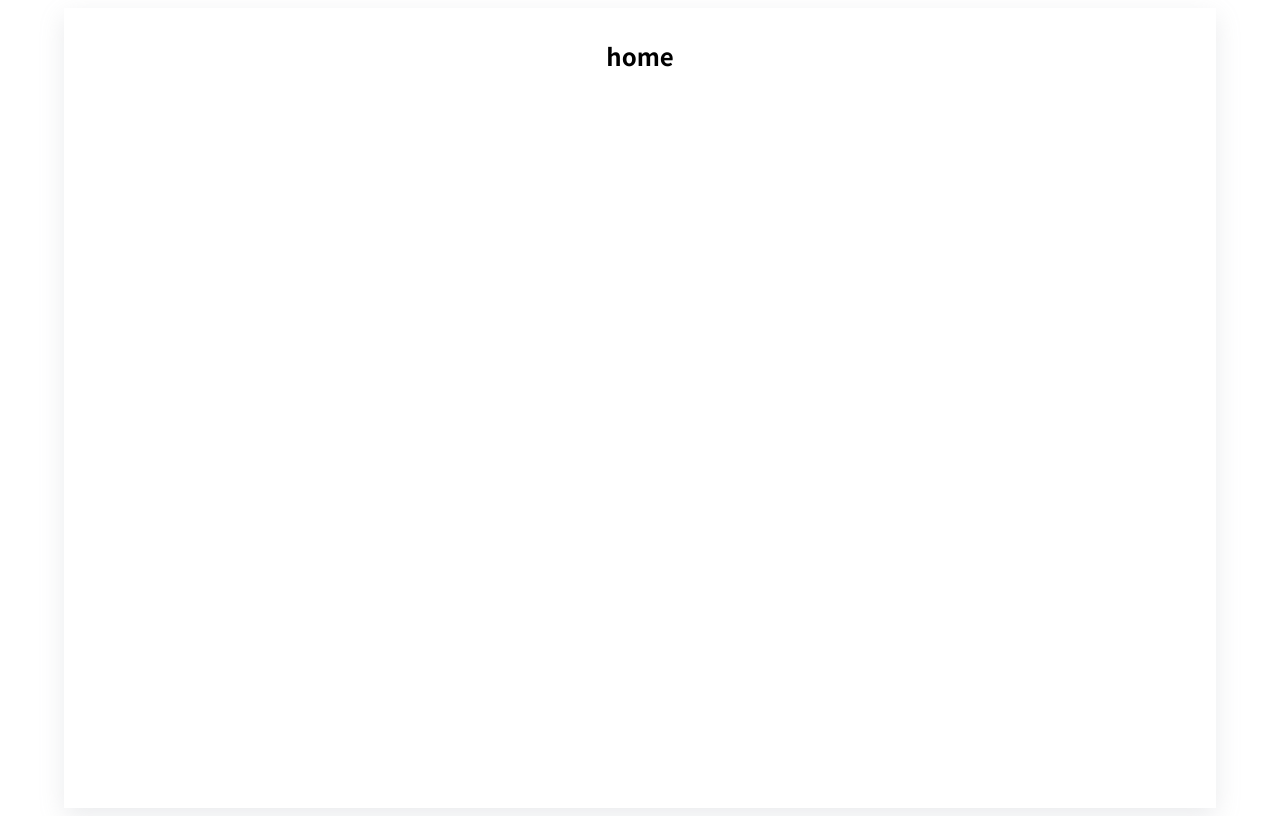
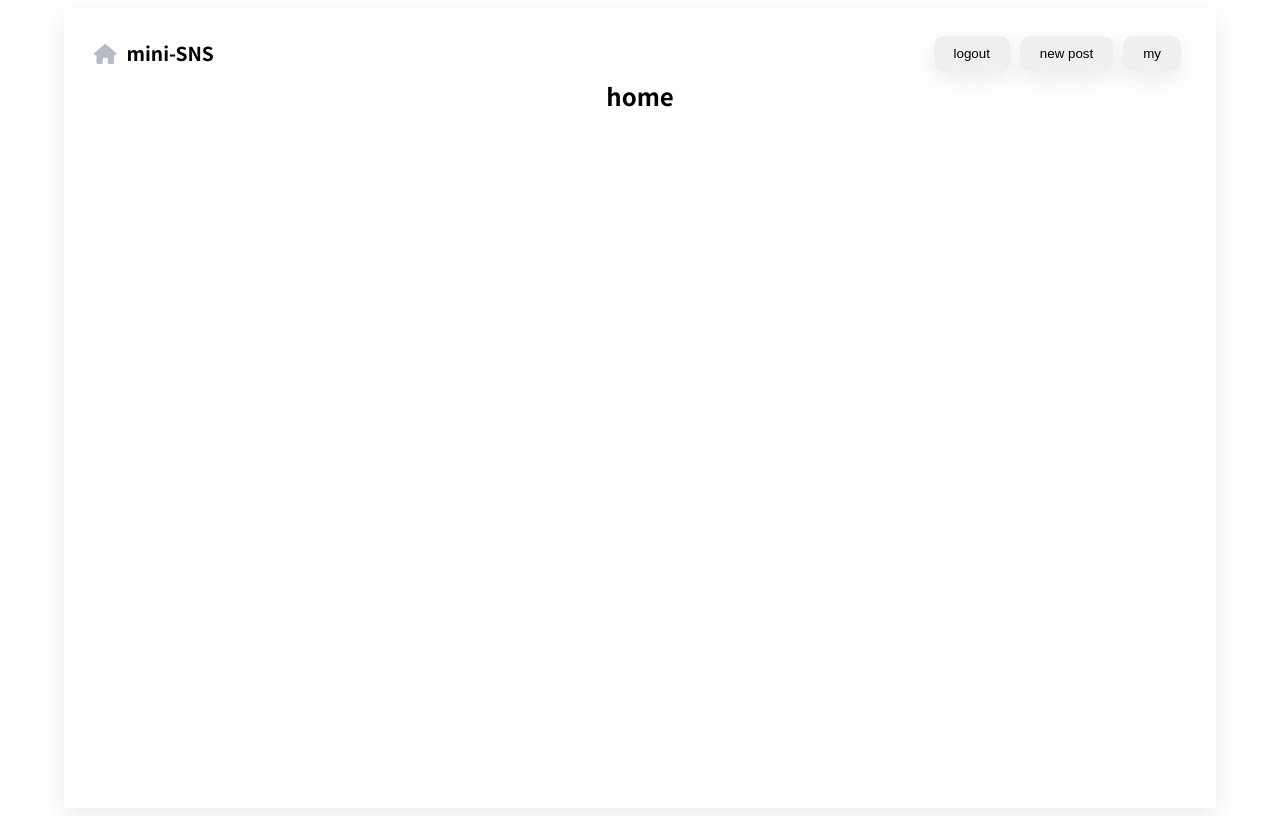
Before and after one commit to ericagong/blog-FE, a React (Create React App) app: page / in a window 1280 px wide. Built offline with nearby package versions, Linux system fonts and the light colour scheme.

Commit message:
elements(button, header)

```diff
--- a/package.json
+++ b/package.json
@@ -3,6 +3,10 @@
   "version": "0.1.0",
   "private": true,
   "dependencies": {
+    "@fortawesome/fontawesome-svg-core": "^6.1.2",
+    "@fortawesome/free-regular-svg-icons": "^6.1.2",
+    "@fortawesome/free-solid-svg-icons": "^6.1.2",
+    "@fortawesome/react-fontawesome": "^0.2.0",
     "@testing-library/jest-dom": "^5.16.5",
     "@testing-library/react": "^13.3.0",
     "@testing-library/user-event": "^13.5.0",
--- a/src/assets/Theme.jsx
+++ b/src/assets/Theme.jsx
@@ -10,13 +10,19 @@ export const lightTheme = {
   // button
   buttonColor: "#B7BBC7",
   buttonTextColor: "#17192C",
+  buttonRadius: "10px",
   iconColor: "#B7BBC7",
 
   // accent color for hover effect
   hoverButtonColor: "#5732fb",
   hoverButtonTextColor: "#FFFFFF",
   hoverIconColor: "#5732fb",
+  hoverTransform: "scale(1,1)",
 
   // box-shadow
   boxShadow: "rgba(149, 157, 165, 0.2) 0px 8px 24px",
+  boxRadius: "5px",
+
+  // transition
+  tarnsition: "all 0.3s",
 };
--- a/src/components/elements/Button.jsx
+++ b/src/components/elements/Button.jsx
@@ -0,0 +1,39 @@
+import { FontAwesomeIcon } from "@fortawesome/react-fontawesome";
+import styled from "styled-components";
+
+// TODO null visibility: none 차이
+const Button = ({ content, icon, size, onClick }) => {
+  return (
+    <Wrapper onClick={onClick}>
+      {icon ? <Icon icon={icon} size={size} /> : null}
+      {content ? <Btn>{content}</Btn> : null}
+    </Wrapper>
+  );
+};
+
+export default Button;
+
+const Wrapper = styled.div``;
+
+const Icon = styled(FontAwesomeIcon)`
+  color: ${(props) => props.theme.iconColor};
+  &:hover {
+    cursor: pointer;
+    color: ${(props) => props.theme.hoverIconColor};
+    transform: ${(props) => props.theme.hoverTransform};
+  }
+`;
+
+const Btn = styled.button`
+  padding: 10px 20px;
+  margin: 5px;
+  border-radius: ${(props) => props.theme.buttonRadius};
+  transition: ${(props) => props.theme.transition};
+  border: none;
+  box-shadow: ${(props) => props.theme.boxShadow};
+  &:hover {
+    cursor: pointer;
+    background-color: ${(props) => props.theme.hoverButtonColor};
+    color: ${(props) => props.theme.hoverButtonTextColor};
+  }
+`;
--- a/src/components/elements/Header.jsx
+++ b/src/components/elements/Header.jsx
@@ -0,0 +1,71 @@
+import { useNavigate } from "react-router-dom";
+
+import { faHome } from "@fortawesome/free-solid-svg-icons";
+import styled from "styled-components";
+
+import { H2 } from "../styled/Hn";
+import Button from "./Button";
+
+const Header = (props) => {
+  const navigate = useNavigate();
+
+  const onClickHandler = (path) => {
+    navigate(path);
+  };
+
+  const logoutHandler = () => {
+    console.log("logged out!");
+  };
+
+  const isLogin = true;
+
+  // TODO 로그인 여부에 따라 분기처리
+  return (
+    <Navigator>
+      <Container size='small'>
+        <Button
+          icon={faHome}
+          size={"lg"}
+          onClick={() => onClickHandler("/home")}
+        />
+        <H2>mini-SNS</H2>
+      </Container>
+      {!isLogin ? (
+        <Container>
+          <Button content='login' onClick={() => onClickHandler("/login")} />
+          <Button content='signup' onClick={() => onClickHandler("/signup")} />
+        </Container>
+      ) : null}
+      {isLogin ? (
+        <Container>
+          <Button content='logout' onClick={logoutHandler} />
+          <Button
+            content='new post'
+            onClick={() => onClickHandler("/create")}
+          />
+          <Button content='my' onClick={() => onClickHandler("/my")} />
+        </Container>
+      ) : null}
+    </Navigator>
+  );
+};
+
+export default Header;
+
+const Navigator = styled.div`
+  width: 100%;
+  height: 30px;
+  display: flex;
+  flex-direction: row;
+  align-items: center;
+  justify-content: space-between;
+`;
+
+const Container = styled.div`
+  width: ${(props) => (props.size === "small" ? "150px" : "300px")};
+  display: flex;
+  flex-direction: row;
+  align-items: center;
+  justify-content: ${(props) =>
+    props.size === "small" ? "flex-start" : "flex-end"};
+`;
--- a/src/components/styled/Hn.jsx
+++ b/src/components/styled/Hn.jsx
@@ -1,20 +1,24 @@
 import styled from "styled-components";
 
 export const H1 = styled.div`
+  padding: 10px;
   font-weight: bold;
   font-size: 1.5rem;
 `;
 
 export const H2 = styled.div`
+  padding: 10px;
   font-weight: bold;
   font-size: 1.2rem;
 `;
 
 export const H3 = styled.div`
+  padding: 10px;
   font-size: 1.1rem;
 `;
 
 export const H4 = styled.div`
+  padding: 10px;
   font-weight: lighter;
   font-size: 0.7rem;
 `;
--- a/src/components/styled/Layout.jsx
+++ b/src/components/styled/Layout.jsx
@@ -1,8 +1,13 @@
 import styled from "styled-components";
 
-const Layout = styled.div`
+const Layout = (props) => {
+  return <L>{props.children}</L>;
+};
+
+const L = styled.div`
   width: 90vw;
   max-width: 1200px;
+  min-width: 450px;
   height: 100vh;
   position: relative;
   margin: auto;
--- a/src/pages/Home.jsx
+++ b/src/pages/Home.jsx
@@ -1,12 +1,14 @@
 import Layout from "../components/styled/Layout";
 import { H1 } from "../components/styled/Hn";
+import Header from "../components/elements/Header";
 
 const Home = (props) => {
   return (
     <Layout>
+      <Header />
       <H1>home</H1>
-      {/* // 	<Header />
-    // 	<HomeLayout/> */}
+
+      {/* <HomeLayout/> */}
     </Layout>
   );
 };
```
Also changed, not shown: 2 other files (tests, documents, lock files or other folders).
